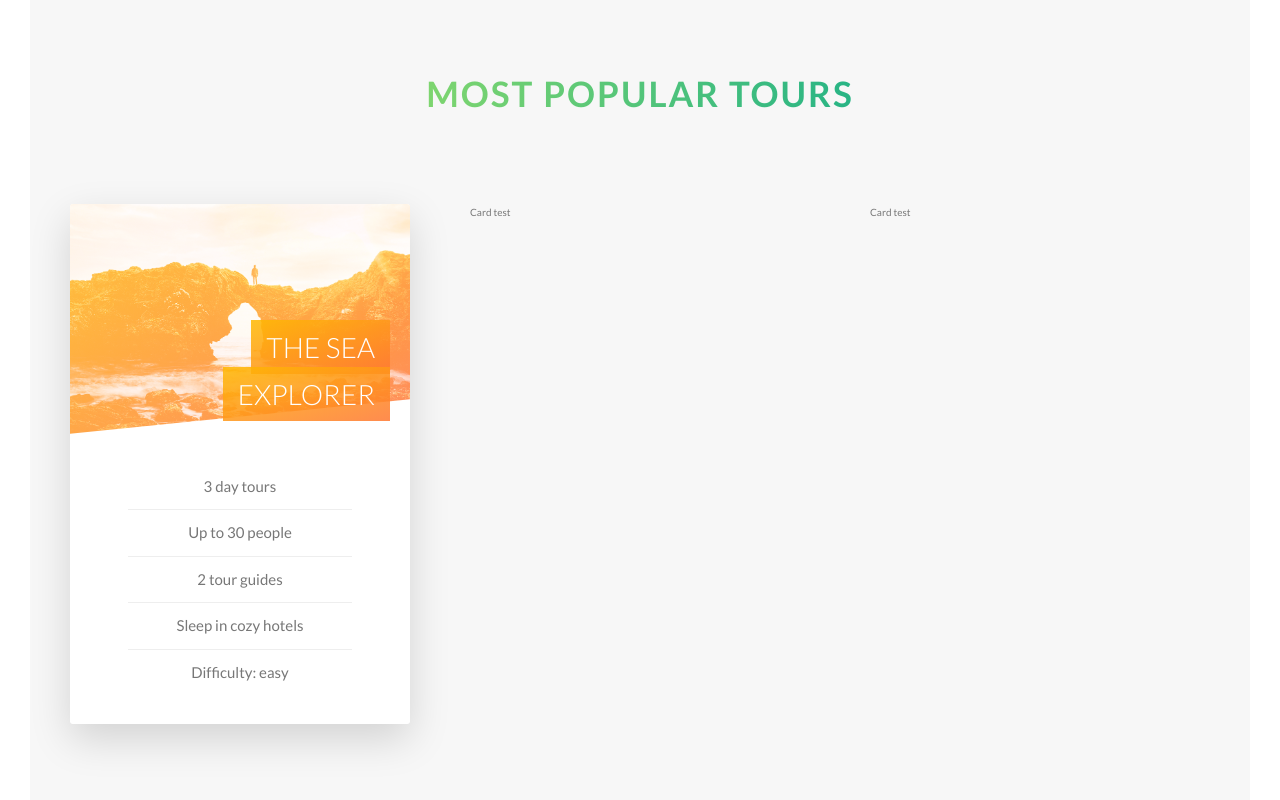
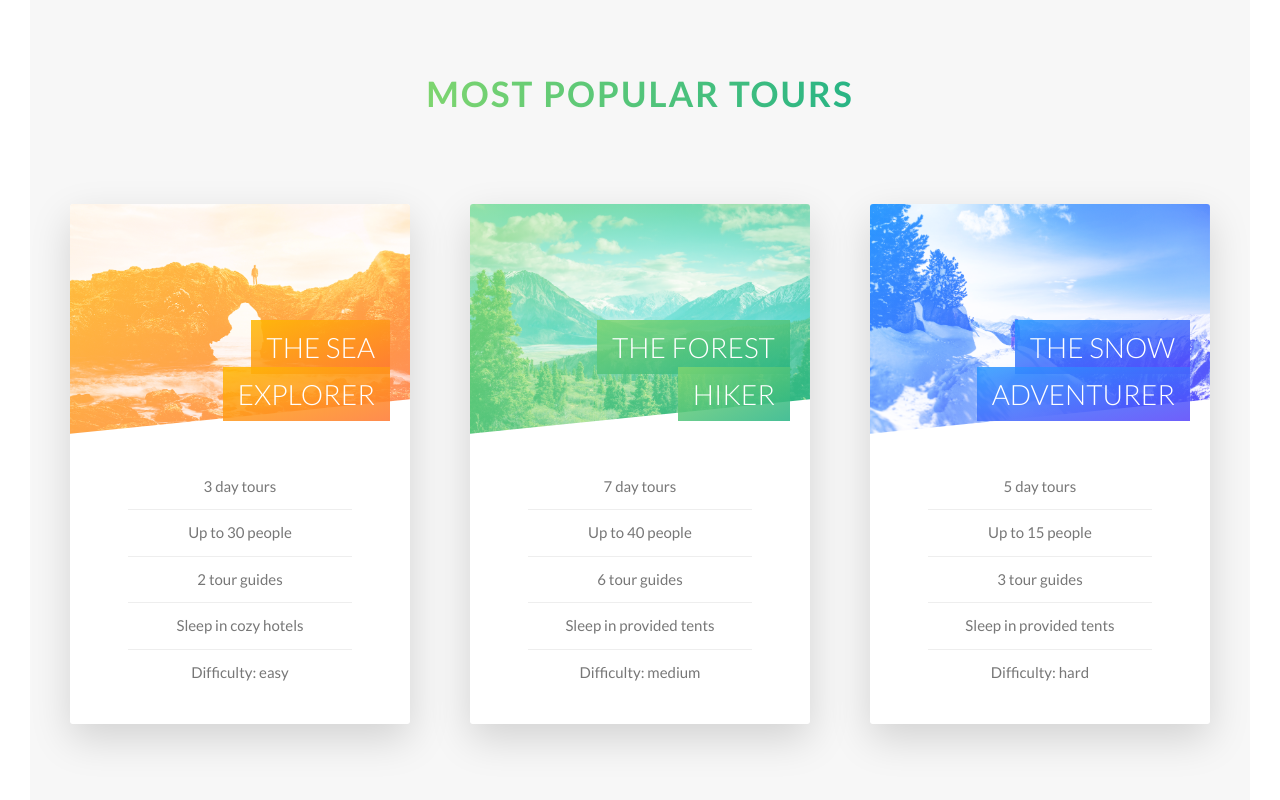
Before and after one commit to mlarkin1/Natours, a website: page index.html in a window 1280 px wide. Shown: the part 2299-3099 px from the top of the page. Drawn offline with Linux system fonts and the light colour scheme.

Commit message:
Add files via upload

```diff
--- a/index.html
+++ b/index.html
@@ -107,6 +107,8 @@
                         Most Popular Tours
                 </div>
                 <div class="row">
+
+
                     <div class="col-1-of-3">
                         <div class="card">
                             <div class="card__side card__side--front">
@@ -139,8 +141,74 @@
                             </div>
                         </div>
                     </div>
-                    <div class="col-1-of-3"><div class="card">Card test</div></div>
-                    <div class="col-1-of-3"><div class="card">Card test</div></div>
+
+
+                    <div class="col-1-of-3">
+                        <div class="card">
+                            <div class="card__side card__side--front">
+                                <div class="card__picture card__picture--2">
+                                    &nbsp;
+                                </div>
+                                <h4 class="card__heading">
+                                    <span class="card__heading-span card__heading-span--2">
+                                     The Forest Hiker
+                                    </span>
+                                </h4>
+                                <div class="card__details">
+                                    <ul>
+                                        <li>7 day tours</li>
+                                        <li>Up to 40 people</li>
+                                        <li>6 tour guides</li>
+                                        <li>Sleep in provided tents</li>
+                                        <li>Difficulty: medium</li>
+                                    </ul>
+                                </div>
+                            </div>
+                            <div class="card__side card__side--back card__side--back-2">
+                                <div class="card__cta">
+                                    <div class="card__price-box">
+                                        <p class="card__price-only">Only</p>
+                                        <p class="card__price-value">$497</p>
+                                    </div>
+                                    <a href="#" class="btn btn--white">Book now!</a>
+                                </div>
+                            </div>
+                        </div>
+                    </div>
+
+
+                    <div class="col-1-of-3">
+                        <div class="card">
+                            <div class="card__side card__side--front">
+                                <div class="card__picture card__picture--3">
+                                    &nbsp;
+                                </div>
+                                <h4 class="card__heading">
+                                    <span class="card__heading-span card__heading-span--3">
+                                     The Snow Adventurer
+                                    </span>
+                                </h4>
+                                <div class="card__details">
+                                    <ul>
+                                        <li>5 day tours</li>
+                                        <li>Up to 15 people</li>
+                                        <li>3 tour guides</li>
+                                        <li>Sleep in provided tents</li>
+                                        <li>Difficulty: hard</li>
+                                    </ul>
+                                </div>
+                            </div>
+                            <div class="card__side card__side--back card__side--back-3">
+                                <div class="card__cta">
+                                    <div class="card__price-box">
+                                        <p class="card__price-only">Only</p>
+                                        <p class="card__price-value">$897</p>
+                                    </div>
+                                    <a href="#" class="btn btn--white">Book now!</a>
+                                </div>
+                            </div>
+                        </div>
+                    </div>
                 </div>
 
             </section>
--- a/sass/components/_card.scss
+++ b/sass/components/_card.scss
@@ -5,7 +5,7 @@
 
 
   &__side{
-  background-color: orangered;
+  // background-color: orangered;
   height: 52rem;
   transition: all .8s ease;
   font-size: 2rem;
@@ -31,6 +31,18 @@
         background-image: linear-gradient(to right bottom,
         $color-secondary-light,
         $color-secondary-dark);
+      }
+
+      &-2 {
+        background-image: linear-gradient(to right bottom,
+        $color-primary-light,
+        $color-primary-dark);
+      }
+
+      &-3 {
+        background-image: linear-gradient(to right bottom,
+        $color-tertiary-light,
+        $color-tertiary-dark);
       }
 
     }
@@ -60,6 +72,18 @@
       $color-secondary-dark), url(../img/nat-5.jpg);
     }
 
+    &--2 {
+      background-image:linear-gradient(to right bottom,
+      $color-primary-light,
+      $color-primary-dark), url(../img/nat-6.jpg);
+    }
+
+    &--3 {
+      background-image:linear-gradient(to right bottom,
+      $color-tertiary-light,
+      $color-tertiary-dark), url(../img/nat-7.jpg);
+    }
+
   }
 
 
@@ -79,13 +103,29 @@
   &__heading-span {
     padding: 1rem 1.5rem;
     -webkit-box-decoration-break: clone;
+
     &--1{
       background-image: linear-gradient(to right bottom,
    rgba($color-secondary-light, 0.85),
    rgba($color-secondary-dark, 0.85) )
 
+    }
+
+    &--2{
+      background-image: linear-gradient(to right bottom,
+   rgba($color-primary-light, 0.85),
+   rgba($color-primary-dark, 0.85) )
+    }
+
+    &--3{
+      background-image: linear-gradient(to right bottom,
+   rgba($color-tertiary-light, 0.85),
+   rgba($color-tertiary-dark, 0.85) )
+
 
     }
+
+
 
 
   }
```
Also changed, not shown: css/style.css.
